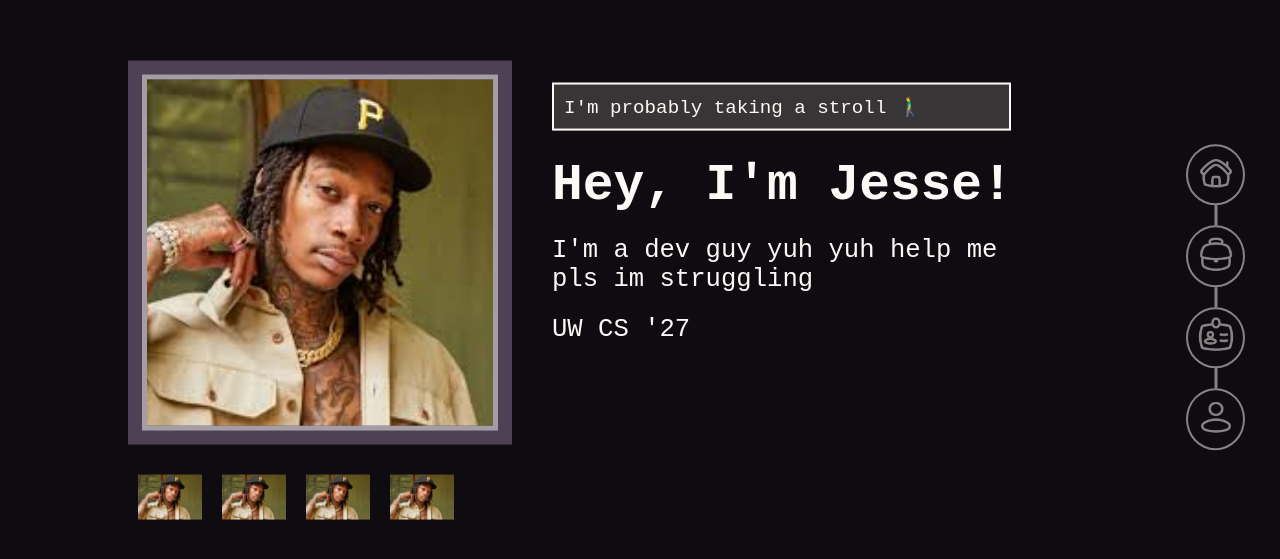
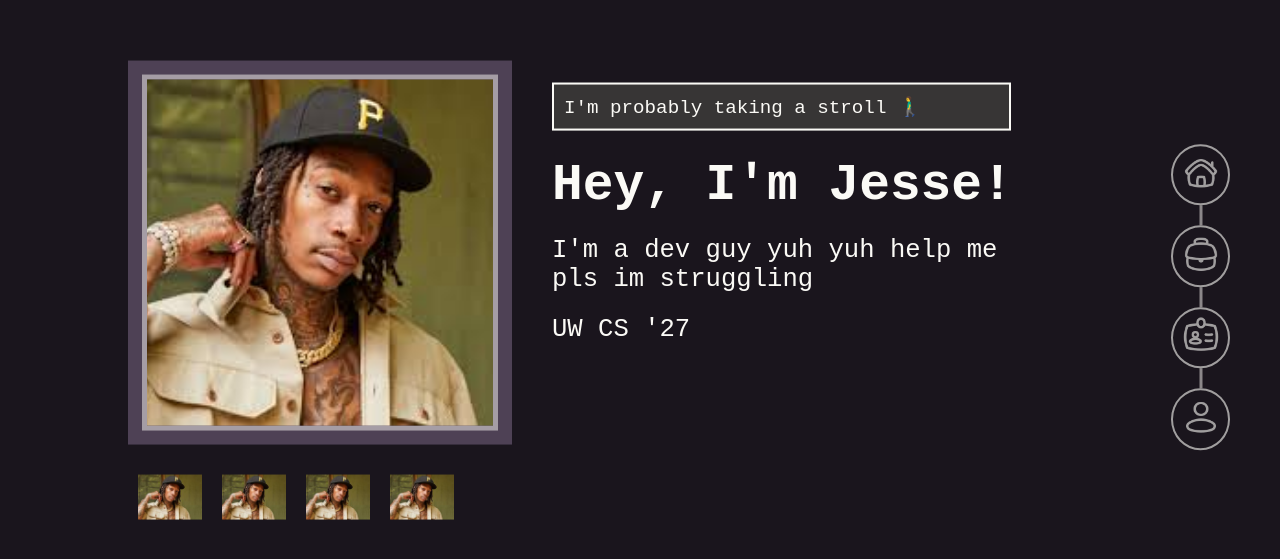
Before and after one commit to jeessh/personal-website-v3, a React (Create React App) app: page / in a window 1280 px wide. Shown: the part 103-662 px from the top of the page. Built offline with nearby package versions, Linux system fonts and the light colour scheme.

Commit message:
Updated CSS

```diff
--- a/src/components/RandomActivity/RandomActivity.js
+++ b/src/components/RandomActivity/RandomActivity.js
@@ -22,7 +22,6 @@ const RandomActivity = () => {
     let rand = Math.floor(Math.random() * activity.length);
     let used = [];
     const [randActivity, setRandActivity] = useState(activity[rand]);
-    const [activityShow, setactivityShow] = useState(true);
 
 
     const handleClick = () => {
--- a/src/components/Sidebar/index.css
+++ b/src/components/Sidebar/index.css
@@ -3,7 +3,7 @@
     top:50%;
     transform: translateY(-50%);
     padding: 10px;
-    margin-right: 10px;
+    margin-right: 25px;
     right: 0;
     z-index: 100;
 }
@@ -15,7 +15,7 @@
     margin-bottom:0;
     border-radius:50%;
     border: 2px solid #fbfaf6;
-    opacity: 0.5;
+    opacity: 0.6;
     transition: 0.15s ease-in;
 }
 
--- a/src/pages/Main/index.css
+++ b/src/pages/Main/index.css
@@ -1,5 +1,5 @@
 .main{
-    background-color: rgb(15, 12, 17);
+    background-color: rgb(26, 21, 29);
     width: 100vw;
     height: 100vh;
 }
```
